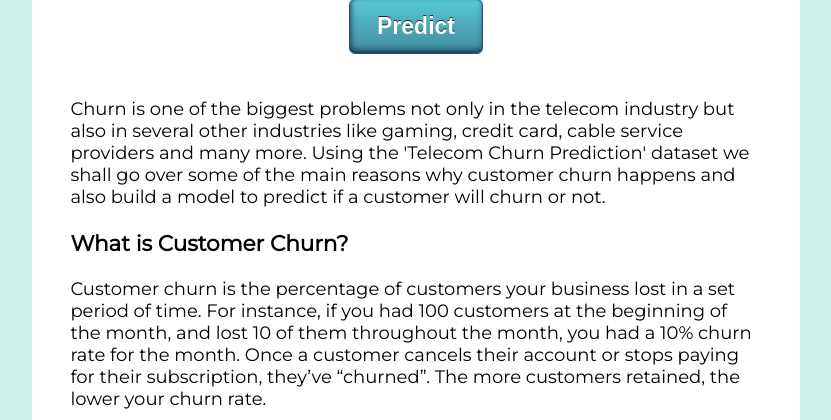
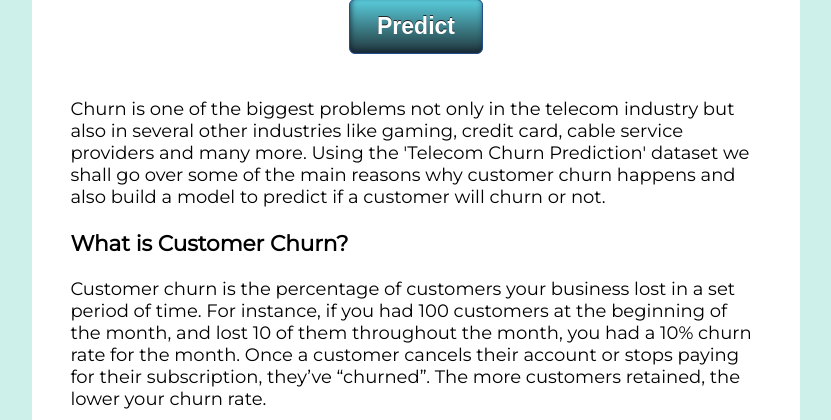
Before and after one commit to abideenn/CustomerChurnPredictor, a Flask app: page / in a window 1280 px wide. Shown: the part 675-1095 px from the top of the page, without its empty margins (224-1055 px from the left). Run offline with Flask 2, Linux system fonts and the light colour scheme; parts of the project's set-up code (start-up, migrations or seed data) failed here and were passed over.

Commit message:
Update styles.css

```diff
--- a/static/CSS/styles.css
+++ b/static/CSS/styles.css
@@ -9,8 +9,8 @@ body{
 
 .myButton {
 	box-shadow:inset 1px -3px 6px -1px #152538;
-	background:linear-gradient(to bottom, #57c5d4 5%, #418a9c 100%);
-	background-color:#57c5d4;
+	background:linear-gradient(to bottom, #57c5d4 5%, #21363b 100%);
+	background-color:#21363b;
 	border-radius:6px;
 	border:1px solid #244e8a;
 	display:inline-block;
@@ -25,7 +25,7 @@ body{
 }
 .myButton:hover {
 	background:linear-gradient(to bottom, #418a9c 5%, #57c5d4 100%);
-	background-color:#418a9c;
+	background-color:#2ab5d8;
 }
 h1{
   padding-bottom: 2%;
@@ -53,8 +53,8 @@ img{
 }
 
 .title{
-  font-family: 'Sacramento', cursive;
-  background-color:#418a9c;
+  font-family: 'Arial', cursive;
+  background-color:#21363b;
   padding: 3%;
 
 }
```
